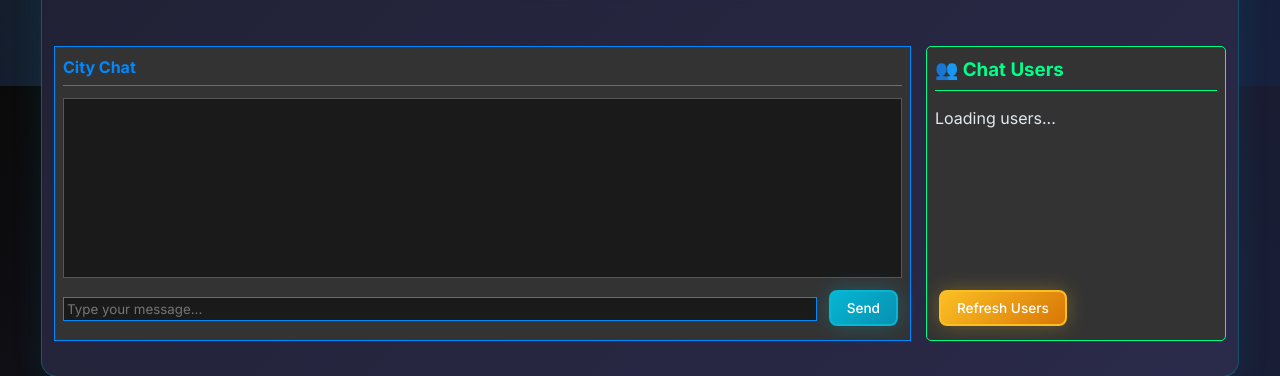
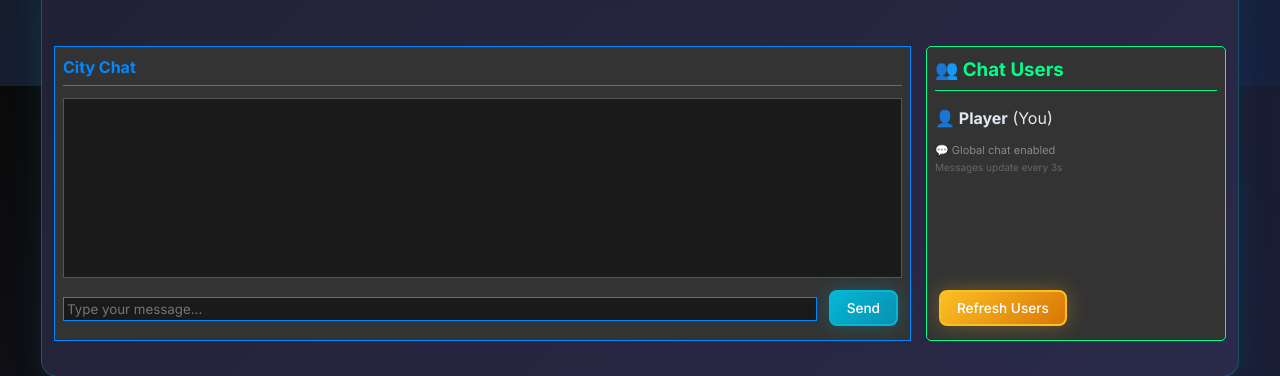
Before and after one commit to timotheuzi/gangwar, a Flask app: page /bar in a window 1280 px wide. Shown: the part 714-1090 px from the top of the page. Run offline with Flask 3, Linux system fonts and the light colour scheme; data that the repository does not hold is empty; some libraries are stand-ins or nearby versions.

Commit message:
chat fixes

```diff
--- a/src/static/chat.js
+++ b/src/static/chat.js
@@ -52,6 +52,9 @@ function initPollingChat() {
 
     // Update connection status
     updateConnectionStatus(true, 'Connected (polling)');
+
+    // Update chat users list to show current user
+    updateChatUsersList();
 
     isChatInitialized = true;
     console.log('Polling chat initialized successfully');
@@ -204,6 +207,26 @@ function updateConnectionStatus(connected, reason) {
     }
 }
 
+function updateChatUsersList() {
+    // Update the chat users list to show current user
+    var pvpListDiv = document.getElementById('pvp-player-list');
+    if (!pvpListDiv) return;
+
+    // Show the current player and a note about polling chat
+    var safePlayerName = playerName ? playerName.replace(/</g, '<').replace(/>/g, '>') : 'Player';
+
+    pvpListDiv.innerHTML =
+        '<div class="user-list-item">' +
+            '<strong>👤 ' + safePlayerName + '</strong> (You)' +
+        '</div>' +
+        '<p style="font-size: 11px; color: #888; margin-top: 10px;">' +
+            '💬 Global chat enabled' +
+        '</p>' +
+        '<p style="font-size: 10px; color: #666;">' +
+            'Messages update every 3s' +
+        '</p>';
+}
+
 function showNotification(message, type) {
     var notification = document.createElement('div');
     notification.className = 'notification notification-' + type;
--- a/src/templates/base.html
+++ b/src/templates/base.html
@@ -20,8 +20,6 @@
         .combat-defeat { color: #d32f2f !important; font-weight: bold; font-size: 1.1em; text-shadow: 0 0 8px #d32f2f; }
         .combat-system { color: #90a4ae !important; }
     </style>
-    <!-- SocketIO 4.x client - compatible with python-socketio 5.x server -->
-    <script src="https://cdnjs.cloudflare.com/ajax/libs/socket.io/4.5.4/socket.io.min.js"></script>
     <script>
         // Set global variables from Flask template
         window.playerName = "{{ game_state.player_name or 'Player' }}";
@@ -87,10 +85,10 @@
                 <div class="pvp-section">
                     <h3>👥 Chat Users</h3>
                     <div id="pvp-player-list" class="pvp-player-list">
-                        <p>Loading users...</p>
+                        <!-- Will be populated by chat.js -->
                     </div>
                     <div class="pvp-actions">
-                        <button id="refresh-players" onclick="refreshPlayerList()" class="btn btn-secondary btn-small">Refresh Users</button>
+                        <button id="refresh-players" onclick="updateChatUsersList()" class="btn btn-secondary btn-small">Refresh Users</button>
                     </div>
                 </div>
             </div>
```
